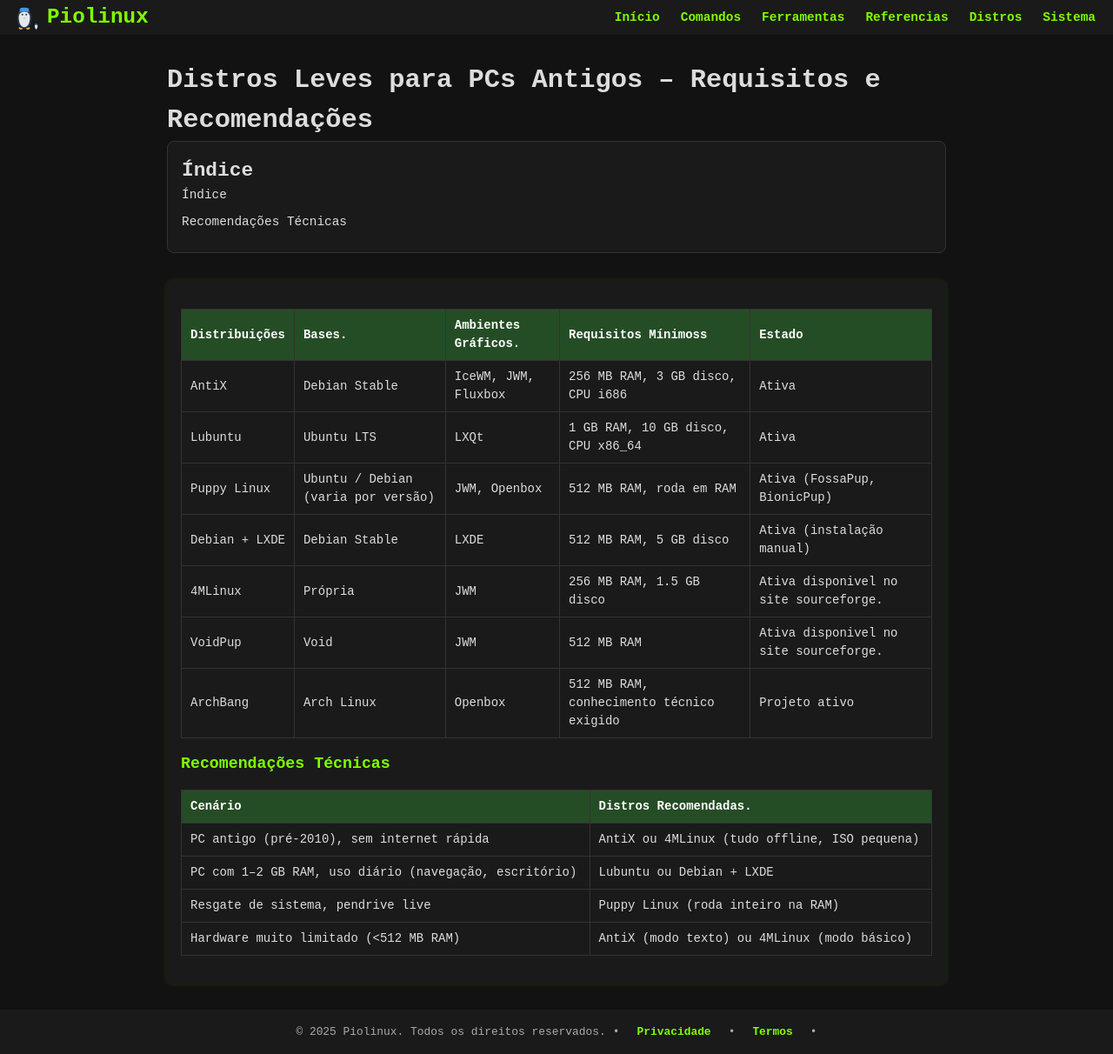
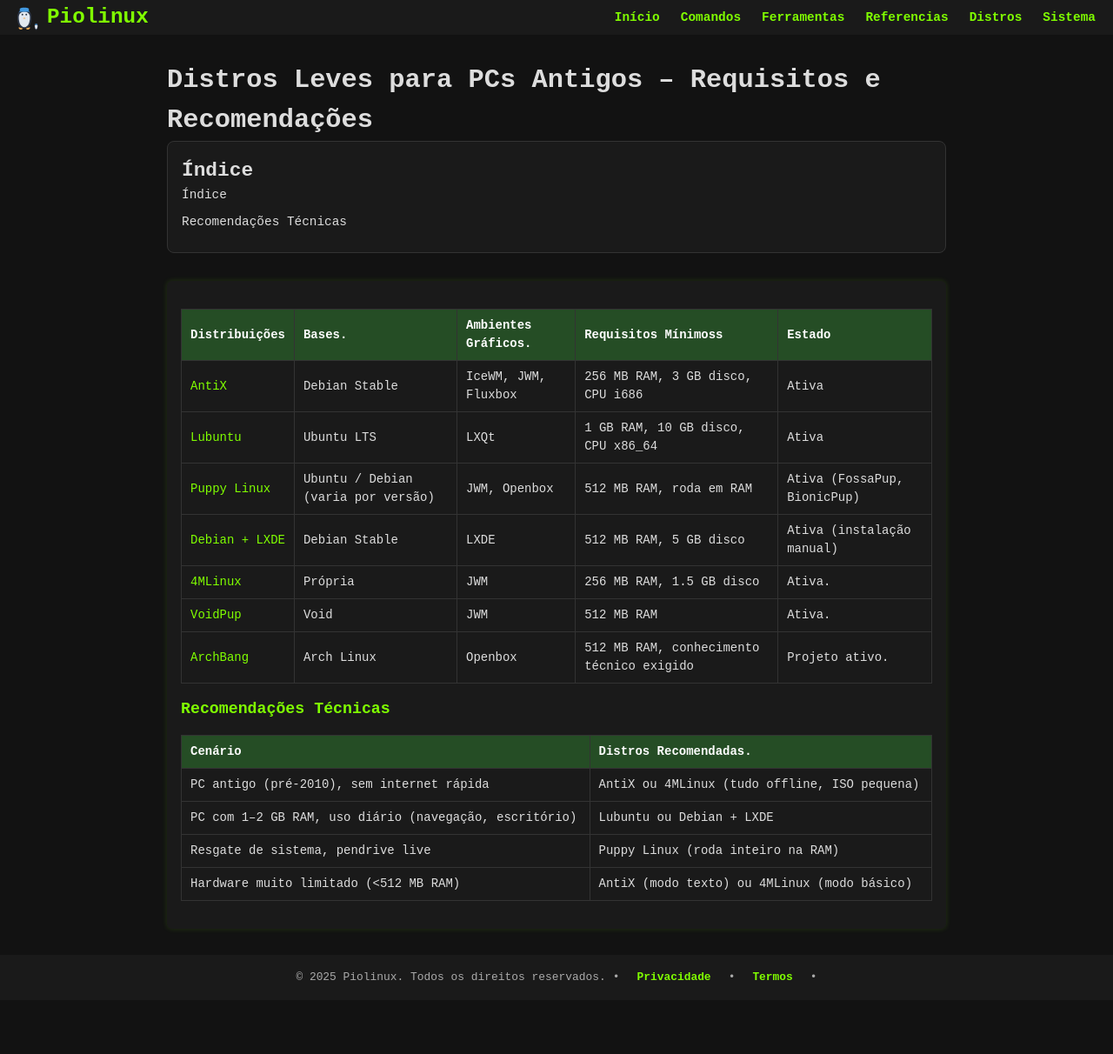
Before and after one commit to Piolinux/piolinux-site, a Jekyll site: the page built from _pages/_referencias/melhores-distros-linux-para-pcs-antigos-e-hardware-modesto.md, in a window 1280 px wide. Shown: the whole page at 87% size. Built offline with Jekyll 4.4.1, drawn with Linux system fonts in a browser that asks for light colours; after the commit the page ends 1150 px from its top, so only the background shows below that.

Commit message:
Update melhores-distros-linux-para-pcs-antigos-e-hardware-modesto.md

```diff
--- a/_pages/_referencias/melhores-distros-linux-para-pcs-antigos-e-hardware-modesto.md
+++ b/_pages/_referencias/melhores-distros-linux-para-pcs-antigos-e-hardware-modesto.md
@@ -17,7 +17,7 @@ permalink: /referencias/distros-linux-pc-antigo/
 
 
 
-         <table class="evergreen-table">
+<table class="evergreen-table">
   <thead>
     <tr>
       <th>Distribuições</th>
@@ -29,53 +29,53 @@ permalink: /referencias/distros-linux-pc-antigo/
   </thead>
   <tbody>
     <tr>
-      <td data-label="Distribuição">AntiX</td>
+      <td data-label="Distribuição"><a href="https://antixlinux.com/download/" target="_blank" rel="noopener noreferrer">AntiX</a></td>
       <td data-label="Base">Debian Stable</td>
       <td data-label="Ambiente Gráfico">IceWM, JWM, Fluxbox</td>
       <td data-label="Requisitos Mínimos">256 MB RAM, 3 GB disco, CPU i686</td>
       <td data-label="Estado"> Ativa </td>
     </tr>
     <tr>
-      <td data-label="Distribuição">Lubuntu</td>
+      <td data-label="Distribuição"><a href="https://lubuntu.me/downloads/" target="_blank" rel="noopener noreferrer">Lubuntu</a></td>
       <td data-label="Base">Ubuntu LTS</td>
       <td data-label="Ambiente Gráfico">LXQt</td>
       <td data-label="Requisitos Mínimos">1 GB RAM, 10 GB disco, CPU x86_64</td>
       <td data-label="Estado"> Ativa </td>
     </tr>
     <tr>
-      <td data-label="Distribuição">Puppy Linux</td>
+      <td data-label="Distribuição"><a href="https://forum.puppylinux.com/puppy-linux-collection" target="_blank" rel="noopener noreferrer">Puppy Linux</a></td>
       <td data-label="Base">Ubuntu / Debian (varia por versão)</td>
       <td data-label="Ambiente Gráfico">JWM, Openbox</td>
       <td data-label="Requisitos Mínimos">512 MB RAM, roda em RAM</td>
       <td data-label="Estado"> Ativa (FossaPup, BionicPup)</td>
     </tr>
     <tr>
-      <td data-label="Distribuição">Debian + LXDE</td>
+      <td data-label="Distribuição"><a href="https://cdimage.debian.org/debian-cd/current-live/amd64/iso-hybrid/" target="_blank" rel="noopener noreferrer">Debian + LXDE</a></td>
       <td data-label="Base">Debian Stable</td>
       <td data-label="Ambiente Gráfico">LXDE</td>
       <td data-label="Requisitos Mínimos">512 MB RAM, 5 GB disco</td>
       <td data-label="Estado"> Ativa (instalação manual)</td>
     </tr>
     <tr>
-      <td data-label="Distribuição">4MLinux</td>
+      <td data-label="Distribuição"><a href="https://sourceforge.net/projects/linux4m/" target="_blank" rel="noopener noreferrer">4MLinux</a></td>
       <td data-label="Base">Própria</td>
       <td data-label="Ambiente Gráfico">JWM</td>
       <td data-label="Requisitos Mínimos">256 MB RAM, 1.5 GB disco</td>
-      <td data-label="Estado"> Ativa disponivel no site sourceforge.</td>
+      <td data-label="Estado"> Ativa.</td>
     </tr>
-    <tr>
-      <td data-label="Distribuição">VoidPup</td>
+     <tr>
+      <td data-label="Distribuição"><a href="https://sourceforge.net/projects/vpup/"  target="_blank" rel="noopener noreferrer">VoidPup</a></td>
       <td data-label="Base">Void</td>
       <td data-label="Ambiente Gráfico">JWM</td>
       <td data-label="Requisitos Mínimos">512 MB RAM</td>
-      <td data-label="Estado"> Ativa disponivel no site sourceforge.</td>
+      <td data-label="Estado"> Ativa.</td>
     </tr>
     <tr>
-      <td data-label="Distribuição">ArchBang</td>
+      <td data-label="Distribuição"><a href="https://archbang.org/download/"  target="_blank" rel="noopener noreferrer">ArchBang</a></td>
       <td data-label="Base">Arch Linux</td>
       <td data-label="Ambiente Gráfico">Openbox</td>
       <td data-label="Requisitos Mínimos">512 MB RAM, conhecimento técnico exigido</td>
-      <td data-label="Estado"> Projeto ativo </td>
+      <td data-label="Estado"> Projeto ativo. </td>
     </tr>
   </tbody>
 </table>
```
